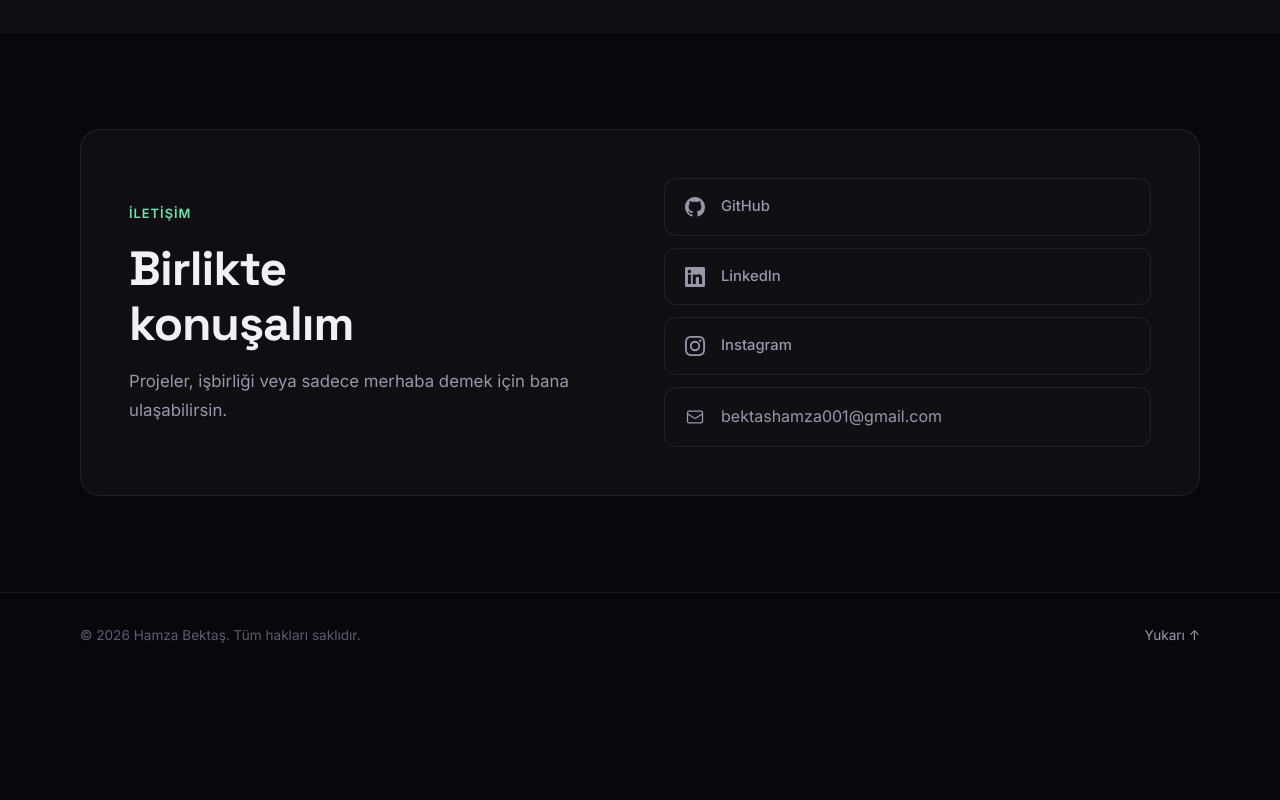
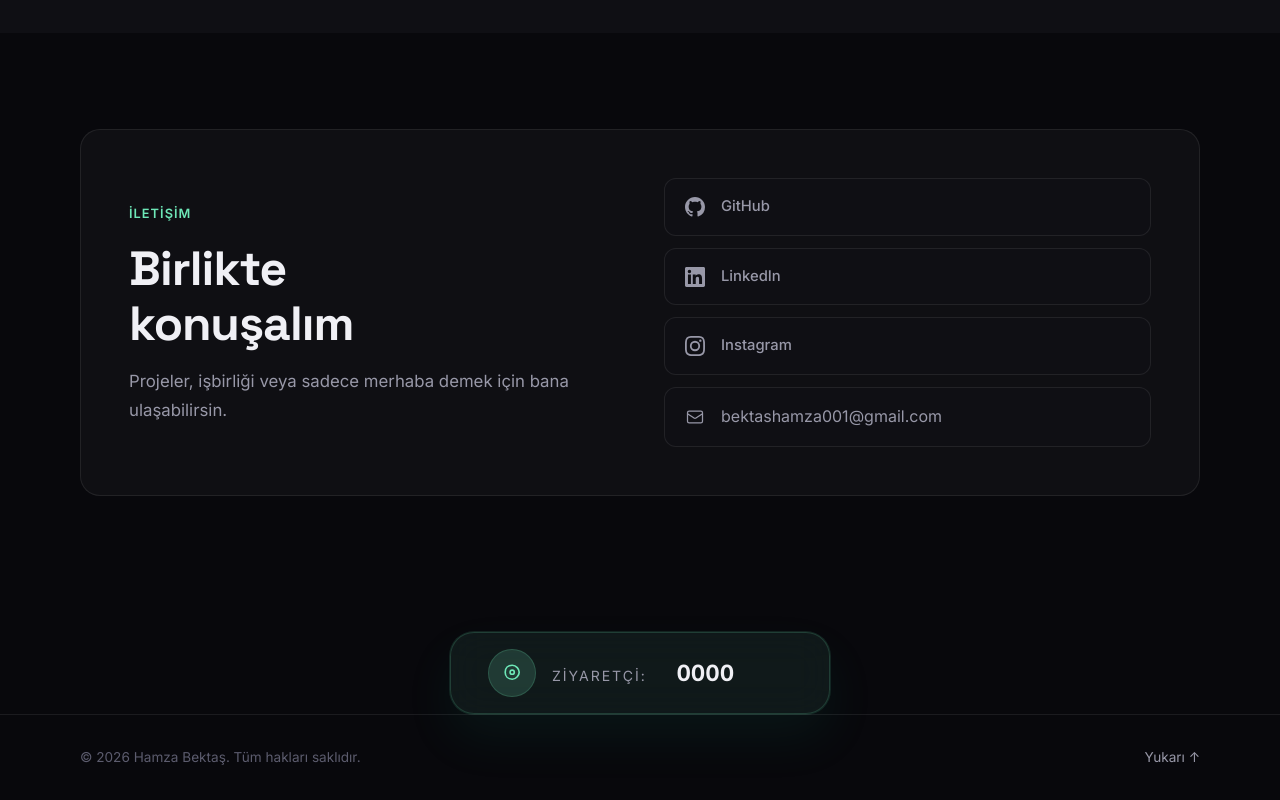
Before and after one commit to bektasing/mywebsite, a plain HTML site: page index.html in a window 1280 px wide. Shown: the part 3203-4003 px from the top of the page. Before the commit the page ends 3881 px from the top, so only its background shows below. Drawn offline with Linux system fonts and the light colour scheme; no server answers.

Commit message:
Add fancy animated visitor counter

```diff
--- a/index.html
+++ b/index.html
@@ -369,6 +369,22 @@
         </div>
       </div>
     </section>
+
+    <section class="visitor-counter reveal" aria-label="Ziyaretçi sayaç kartı">
+      <div class="container visitor-counter__wrapper">
+        <div class="visitor-counter__icon" aria-hidden="true">
+          <svg viewBox="0 0 24 24" fill="none" stroke="currentColor" stroke-width="1.75">
+            <path d="M12 4.5c4.5 0 7.5 4.5 7.5 7.5s-3 7.5-7.5 7.5S4.5 16.5 4.5 12 7.5 4.5 12 4.5z"/>
+            <path d="M12 9.75a2.25 2.25 0 100 4.5 2.25 2.25 0 000-4.5z"/>
+          </svg>
+        </div>
+
+        <div class="visitor-counter__body">
+          <span class="visitor-counter__label">Ziyaretçi:</span>
+          <span class="visitor-counter__count" id="visitor-count">0000</span>
+        </div>
+      </div>
+    </section>
   </main>
 
   <footer class="footer">
--- a/script.js
+++ b/script.js
@@ -102,4 +102,55 @@ document.addEventListener('DOMContentLoaded', () => {
       }
     });
   });
+
+  const visitorCountEl = document.getElementById('visitor-count');
+
+  const formatVisitorCount = (value) => String(value).padStart(4, '0');
+
+  const animateVisitorCount = (targetValue) => {
+    if (!visitorCountEl) return;
+
+    const startValue = 0;
+    const duration = 1500;
+    const startTime = performance.now();
+
+    const step = (currentTime) => {
+      const elapsed = Math.min(currentTime - startTime, duration);
+      const progress = elapsed / duration;
+      const current = Math.round(startValue + (targetValue - startValue) * progress);
+      visitorCountEl.textContent = formatVisitorCount(current);
+
+      if (elapsed < duration) {
+        requestAnimationFrame(step);
+      }
+    };
+
+    requestAnimationFrame(step);
+  };
+
+  const loadVisitorCount = async () => {
+    if (!visitorCountEl) return;
+
+    try {
+      const response = await fetch('https://api.counterapi.dev/v1/bektasing/mywebsite/up', {
+        cache: 'no-store',
+      });
+
+      if (!response.ok) {
+        throw new Error(`Counter API responded with ${response.status}`);
+      }
+
+      const data = await response.json();
+      const value = Number(data.value ?? data.count ?? 0);
+
+      animateVisitorCount(Number.isFinite(value) && value >= 0 ? value : 0);
+    } catch (error) {
+      console.error('Visitor counter yüklenemedi:', error);
+      if (visitorCountEl) {
+        visitorCountEl.textContent = formatVisitorCount(0);
+      }
+    }
+  };
+
+  loadVisitorCount();
 });
--- a/style.css
+++ b/style.css
@@ -906,6 +906,74 @@ img {
 }
 
 /* ========================================
+   Visitor Counter
+   ======================================== */
+.visitor-counter {
+  width: min(380px, 100%);
+  margin: 2.5rem auto 0;
+  padding: 1rem 1.25rem;
+  border: 1px solid rgba(110, 231, 183, 0.18);
+  border-radius: 24px;
+  background: rgba(110, 231, 183, 0.08);
+  box-shadow: 0 24px 50px rgba(26, 184, 143, 0.08), 0 0 0 1px rgba(110, 231, 183, 0.12);
+  backdrop-filter: blur(18px);
+  -webkit-backdrop-filter: blur(18px);
+  transition: transform var(--transition), border-color var(--transition), background var(--transition);
+}
+
+.visitor-counter:hover {
+  transform: translateY(-1px);
+}
+
+.visitor-counter__wrapper {
+  display: flex;
+  align-items: center;
+  gap: 1rem;
+}
+
+.visitor-counter__icon {
+  display: inline-flex;
+  align-items: center;
+  justify-content: center;
+  width: 3rem;
+  height: 3rem;
+  border-radius: 50%;
+  background: rgba(110, 231, 183, 0.16);
+  color: var(--accent);
+  box-shadow: inset 0 0 0 1px rgba(110, 231, 183, 0.18);
+  flex-shrink: 0;
+}
+
+.visitor-counter__icon svg {
+  width: 1.4rem;
+  height: 1.4rem;
+}
+
+.visitor-counter__body {
+  display: flex;
+  align-items: baseline;
+  gap: 0.75rem;
+  flex-wrap: wrap;
+}
+
+.visitor-counter__label {
+  font-size: 0.88rem;
+  text-transform: uppercase;
+  letter-spacing: 0.14em;
+  color: var(--text-secondary);
+}
+
+.visitor-counter__count {
+  font-size: 1.4rem;
+  font-weight: 700;
+  color: var(--text-primary);
+  font-variant-numeric: tabular-nums;
+  min-width: 5ch;
+  display: inline-block;
+  text-align: right;
+}
+
+/* ========================================
    Footer
    ======================================== */
 .footer {
```
